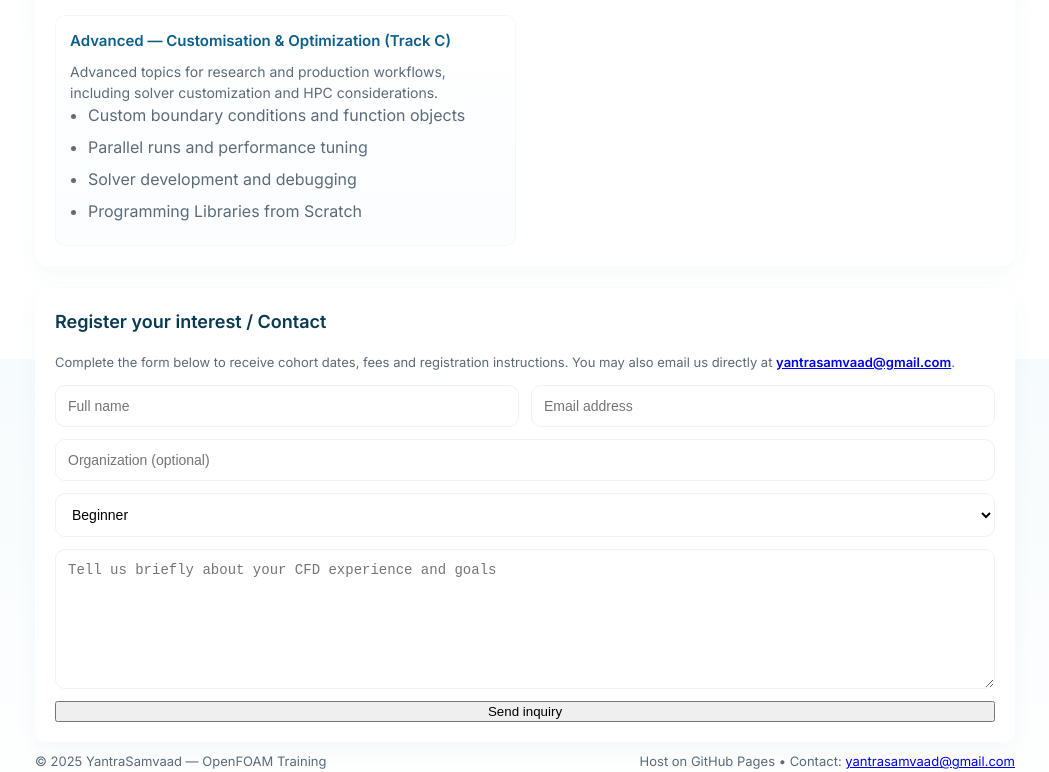
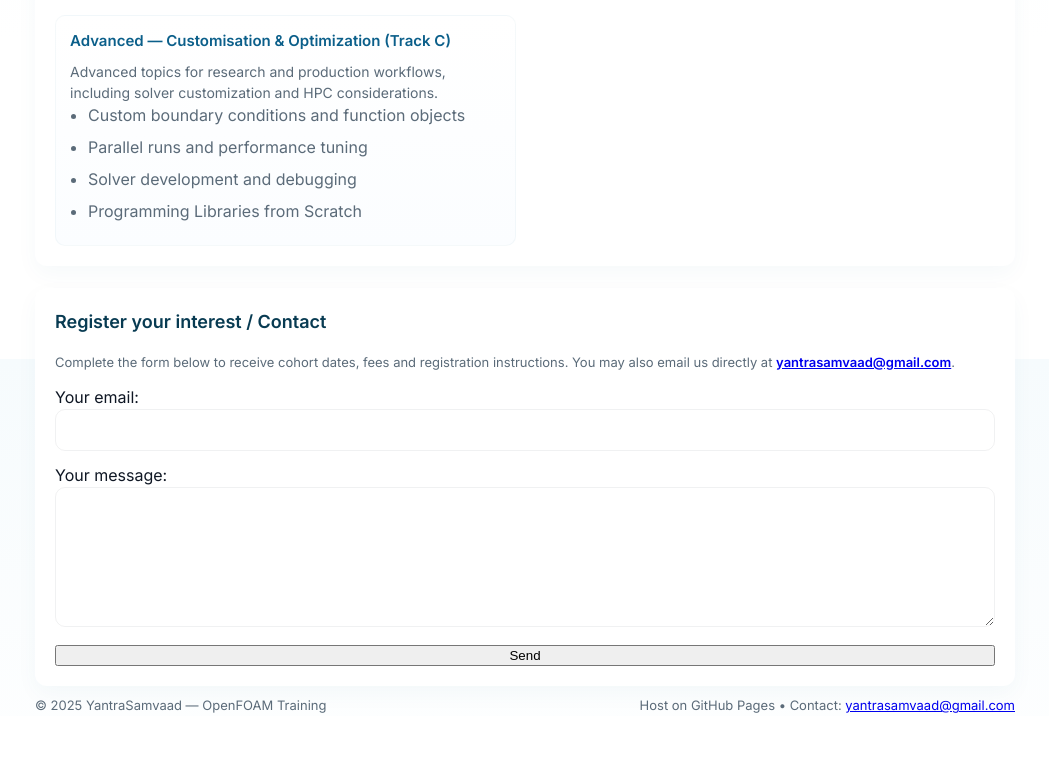
Before and after one commit to yantrasamvaad/yantrasamvaad, a plain HTML site: page index.html in a window 1280 px wide. Shown: the part 1241-2013 px from the top of the page, without its empty margins (115-1164 px from the left). After the commit the page ends 1957 px from the top, so only its background shows below. Drawn offline with Linux system fonts and the light colour scheme.

Commit message:
Revise contact form in index.html
Updated the contact form structure and fields.

```diff
--- a/index.html
+++ b/index.html
@@ -111,13 +111,22 @@
 
       <section id="register" class="container"><h3 class="section-title">Register your interest / Contact</h3>
         <p class="small">Complete the form below to receive cohort dates, fees and registration instructions. You may also email us directly at <strong><a href="mailto:yantrasamvaad@gmail.com">yantrasamvaad@gmail.com</a></strong>.</p>
-        <form id="contactForm" method="POST" action="https://formspree.io/f/xyznvjge">
-          <div class="field-row"><input type="text" name="name" placeholder="Full name" required><input type="email" name="email" placeholder="Email address" required></div>
-          <input type="text" name="organization" placeholder="Organization (optional)">
-          <select name="track"><option value="Beginner">Beginner</option><option value="Intermediate">Intermediate</option><option value="Advanced">Advanced</option></select>
-          <textarea name="message" placeholder="Tell us briefly about your CFD experience and goals" required></textarea>
-          <button type="submit" class="btn">Send inquiry</button>
-        </form>
+        <!-- modify this form HTML and place wherever you want your form -->
+<form
+  action="https://formspree.io/f/xyznvjge"
+  method="POST"
+>
+  <label>
+    Your email:
+    <input type="email" name="email">
+  </label>
+  <label>
+    Your message:
+    <textarea name="message"></textarea>
+  </label>
+  <!-- your other form fields go here -->
+  <button type="submit">Send</button>
+</form>
       </section>
     </main>
     <footer><div>© <span id="year"></span> YantraSamvaad — OpenFOAM Training</div>
```
